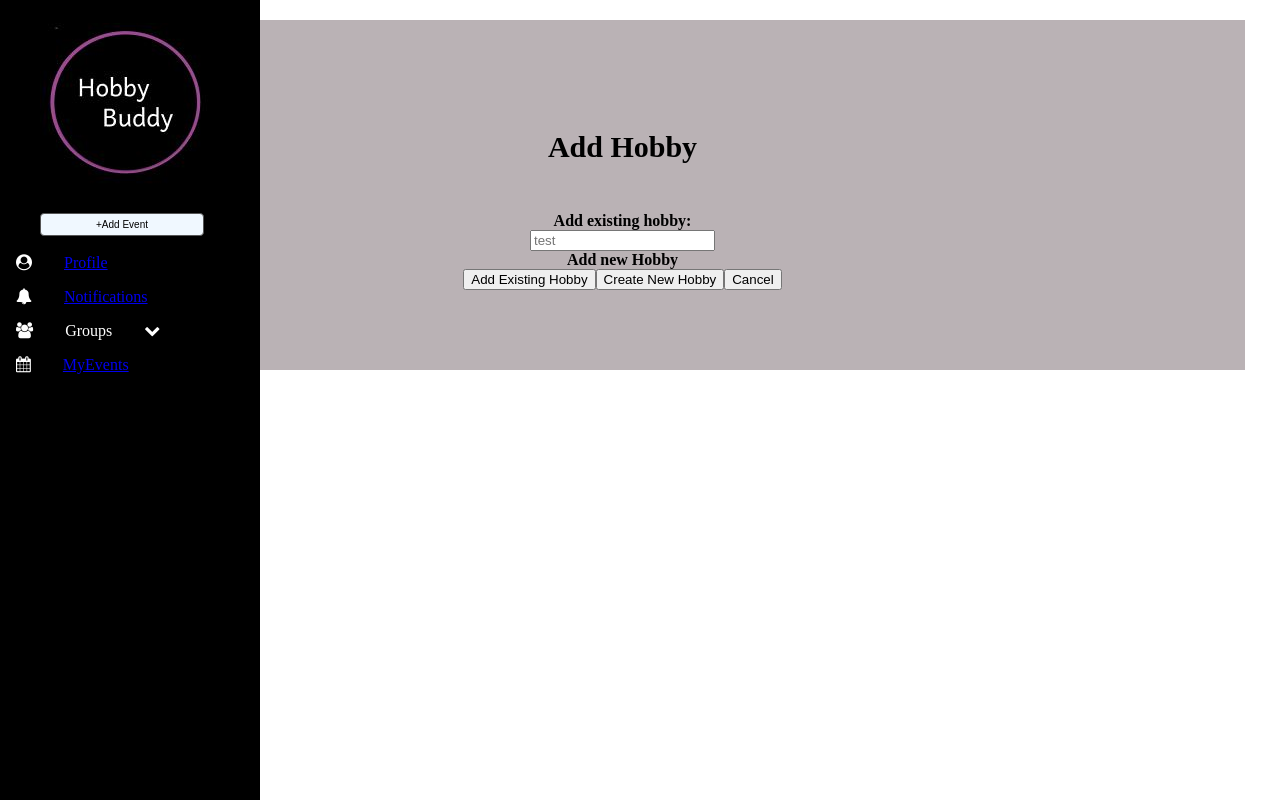
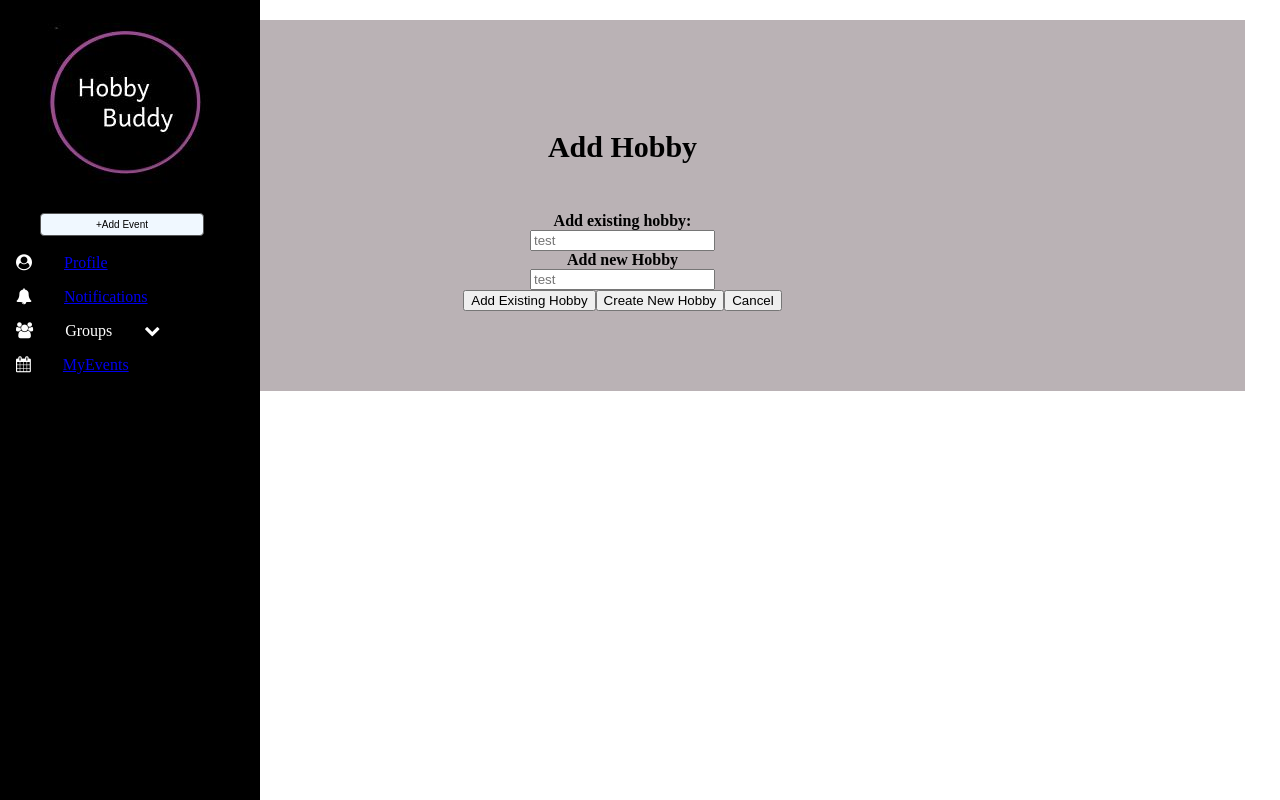
Before and after one commit to csci312-s21/project-banana-bandicoot, a Next.js app: page /Profile in a window 1280 px wide. Both pictures are taken after a click on the button "Add Hobby". Built offline with nearby package versions, Linux system fonts and the light colour scheme.

Commit message:
groups on menubar are user's hobbies, but adding hobby doesn't work

```diff
--- a/data/profile-orig.json
+++ b/data/profile-orig.json
@@ -5,7 +5,7 @@
     "birthday": "2000-02-12",
     "major": "Computer Science and Psychology",
     "year": "2022",
-    "hobby": "Running and Skiing",
+    "hobby": ["basketball", "chess"],
     "bio": "hello!",
     "username": "katelyn-pease",
     "password": "thisismypassword!",
@@ -16,7 +16,7 @@
     "birthday": "2000-05-05",
     "major": "Computer Science and Spanish",
     "year": "2022",
-    "hobby": "Basketball and Hiking",
+    "hobby": ["basketball", "chess"],
     "bio": "AHHHHHHH IM STRESSED",
     "username": "ESamantha7",
     "password": "codingiscool!",
@@ -27,7 +27,7 @@
     "birthday": "2000-05-05",
     "major": "Computer Science and Spanish",
     "year": "2022",
-    "hobby": "Basketball and Hiking",
+    "hobby": ["basketball", "chess"],
     "bio": "AHHHHHHH IM STRESSED",
     "username": "a",
     "password": "b",
--- a/data/profile.json
+++ b/data/profile.json
@@ -25,9 +25,9 @@
     {"name": "Leili Manafi",
     "hometown": "Alhambra",
     "birthday": "2000-05-05",
-    "major": ["basketball"],
+    "major": "Computer Science and Psychology",
     "year": "2022",
-    "hobby": "Basketball and Hiking",
+    "hobby": ["basketball", "chess"],
     "bio": "AHHHHHHH IM STRESSED",
     "username": "a",
     "password": "b",
--- a/src/components/AddHobby.js
+++ b/src/components/AddHobby.js
@@ -7,11 +7,10 @@ import { useState } from "react";
 
 export default function AddHobby({addHobby, allHobbies}){
 
- const [newHobby, setNewHobby] = useState();
+ const [hobbyInput, setHobbyInput] = useState();
   const [dropdownExistingHobby, setDropdownExistingHobby] = useState();
- //setId(currId + 1);
 
- //const newHobby = {name: hobbyInput};
+  const newHobby = {name: hobbyInput};
   // const [dropdownOpen, setDropdownOpen] = useState(false);
 
  return(
@@ -37,7 +36,8 @@ export default function AddHobby({addHobby, allHobbies}){
      </label>
 
      <br />
-
+     <input type="text" id="newHobby" name="newHobby" placeholder = "test" value = {hobbyInput} onChange = {(event) => setHobbyInput(event.target.value)}/>
+     <br />
 
      <input type = "button" id = "existingHobbyButton" name = "existingHobbyButton" disabled = {dropdownExistingHobby === null} onClick = {() => setDropdownExistingHobby(event.target.hobby)} value = "Add Existing Hobby"/>
 
--- a/src/components/ProfilePage.js
+++ b/src/components/ProfilePage.js
@@ -18,8 +18,6 @@ function complete (hobby){
 
 if(!page){
   return (
-   //<MenuBar allHobbies = {person.hobby} >
-
 
       <div>
        <div className={styles.left} />
@@ -36,7 +34,6 @@ if(!page){
          <input className={styles.button} type = "button" id = "addHobbyButton" name = "addHobbyButton" value = "Add Hobby" onClick = {() => setPage("addHobby")}/>
       </div>
    </div>
- //</div>
      );
 } else{
     return (
@@ -45,5 +42,4 @@ if(!page){
        </div>
      );
   }
-   //</MenuBar>
 }
--- a/src/pages/Profile.js
+++ b/src/pages/Profile.js
@@ -16,7 +16,7 @@ export default function Home() {
 
  const user = profiles.find(profile => (profile.name === "Leili Manafi"));
 
- const [myHobbies, setMyHobbies] = useState(user.hobbies);
+ const [myHobbies, setMyHobbies] = useState(user.hobby);
  const [collection] = useState(data);
 
  const [person] = useState(0);
@@ -39,13 +39,12 @@ const hobbies = [];
    const hobbyListCopy = [...hobbyList, newHobby]; //if newHobby isnt in hobby list
    setHobbyList(hobbyListCopy);
    //const hobbies = [...hobbies, newHobby]; // for the specific profile?
-
+  const myHobbiesCopy = [...myHobbies, newHobby];
+  setMyHobbies(myHobbiesCopy);
  }
-
-console.log(hobbies)
  return  (
 
-<MenuBar myHobbies = {hobbies} >
+<MenuBar myHobbies = {myHobbies} >
 <ProfilePage person= {person} addHobby = {addHobby} hobbyList = {hobbyList}/>
 </MenuBar>
 );
```
